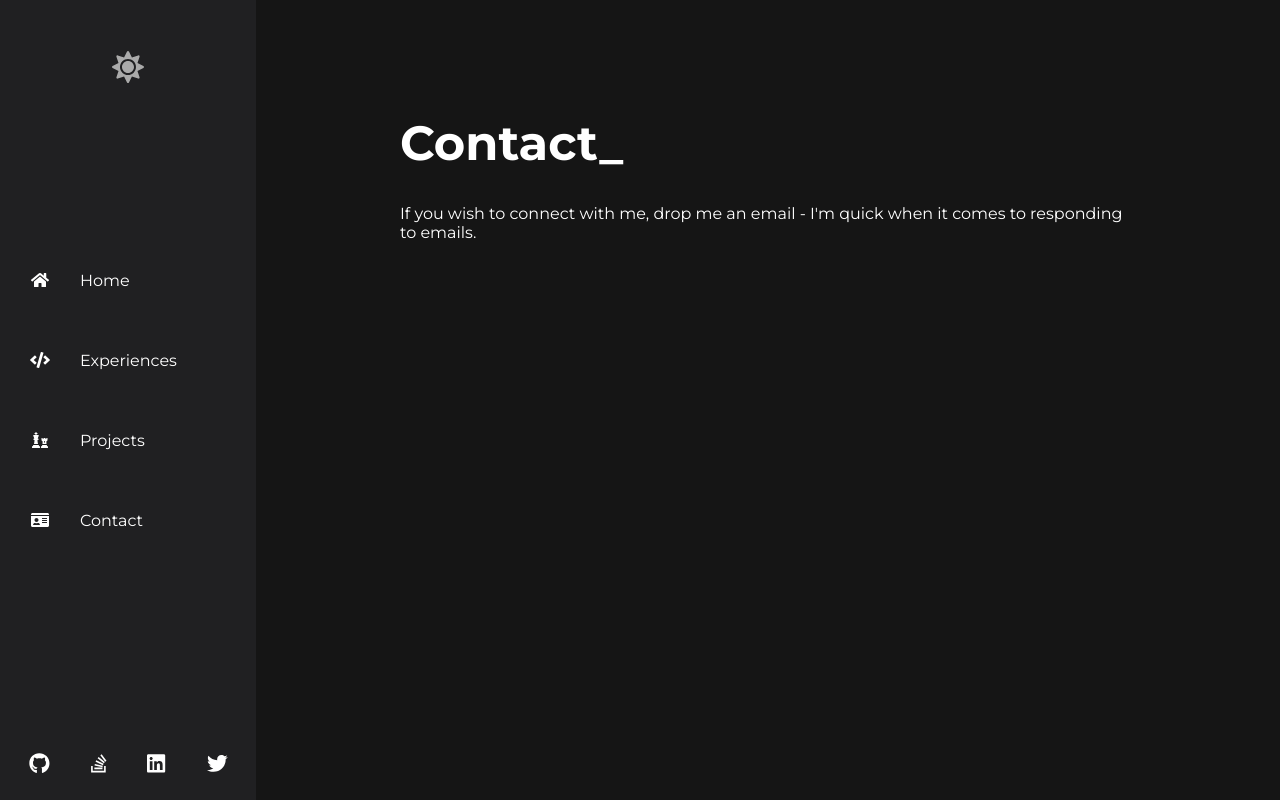
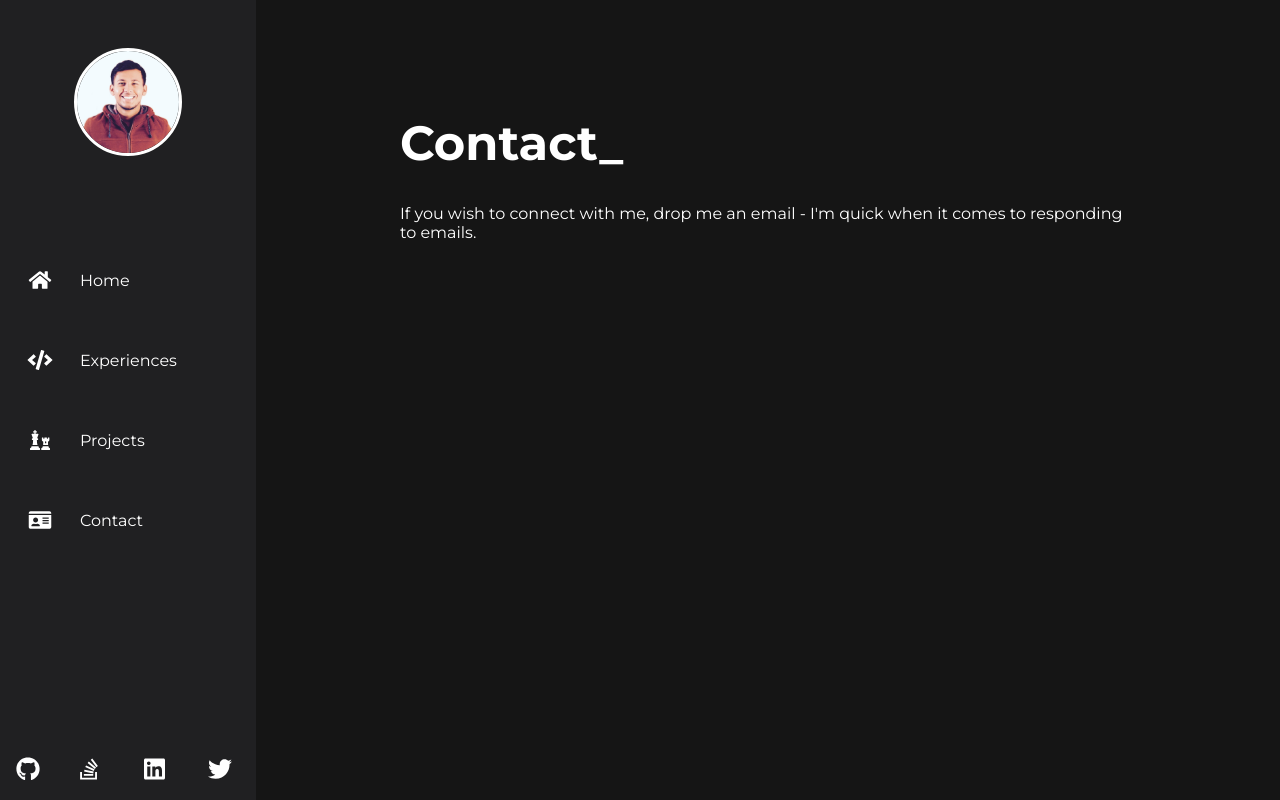
Before and after one commit to Keshavdulal/keshavdulal.com.np.v4, a Gatsby site: page /contact in a window 1280 px wide. Built offline with nearby package versions, Linux system fonts and the light colour scheme; Gatsby itself is replaced by a stand-in of ours.

Commit message:
master : build fixes & desing improvements 4

```diff
--- a/gatsby-config.js
+++ b/gatsby-config.js
@@ -24,7 +24,7 @@ module.exports = {
         background_color: `#663399`,
         theme_color: `#663399`,
         display: `minimal-ui`,
-        icon: ``, // This path is relative to the root of the site.
+        icon: `${__dirname}/src/images/keshav.jpg`,
       },
     },
     // this (optional) plugin enables Progressive Web App + Offline functionality
--- a/src/components/navbar.js
+++ b/src/components/navbar.js
@@ -1,14 +1,35 @@
 import React from "react";
-import { Link } from "gatsby";
+import { useStaticQuery, graphql, Link } from "gatsby";
 import { FontAwesomeIcon } from "@fortawesome/react-fontawesome";
-import { faSun } from "@fortawesome/free-solid-svg-icons";
+// import { faSun } from "@fortawesome/free-solid-svg-icons";
 
 import { navConfig, portfolio } from "../portfolio";
 
-const Navbar = ({ siteTitle }) => (
+const Navbar = ({ siteTitle }) => {
+  const displayPicture = useStaticQuery(graphql`
+    {
+      allFile(filter: { extension: { eq: "jpg" } }) {
+        edges {
+          node {
+            publicURL
+            name
+            id
+          }
+        }
+      }
+    }
+  `);
+
+  // console.log(displayPicture, displayPicture.allFile.edges[0].node.publicURL);
+
+  return (
     <nav className="navbar">
       <div className="logo">
-      <FontAwesomeIcon icon={faSun} />
+        <img
+          className="displayPicture"
+          src={displayPicture.allFile.edges[0].node.publicURL}
+          alt="Keshav Dulal"
+        />
       </div>
 
       <ul className="navbar-nav">
@@ -22,11 +43,11 @@ const Navbar = ({ siteTitle }) => (
         ))}
       </ul>
 
-    <div className="nav-item social-items">
+      <div className="social-items">
         <span className="media-links">
           {portfolio.socialMedia.map((media) => (
             <a
-            className="nav-media-link"
+              className="nav-item nav-media-link"
               href={media.url}
               target="_blank"
               key={media.faName}
@@ -39,5 +60,6 @@ const Navbar = ({ siteTitle }) => (
       </div>
     </nav>
   );
+};
 
 export default Navbar;
--- a/src/pages/contact.js
+++ b/src/pages/contact.js
@@ -6,7 +6,7 @@ import SEO from "../components/seo";
 
 const Contact = () => (
   <Layout>
-    <SEO title="contact" />
+    <SEO title="Contact" />
     <div className="container">
       <div className="content">
         <h1>Contact_</h1>
--- a/src/pages/experiences.js
+++ b/src/pages/experiences.js
@@ -7,7 +7,7 @@
 
 const Experiences = () => (
   <Layout>
-    <SEO title="experience" />
+    <SEO title="Experiences" />
     <div className="container">
       <div className="content">
         <h1>Work Experience_</h1>
--- a/src/pages/projects.js
+++ b/src/pages/projects.js
@@ -7,13 +7,13 @@ import { portfolio } from "../portfolio";
 
 import { library } from "@fortawesome/fontawesome-svg-core";
 import { fab } from "@fortawesome/free-brands-svg-icons";
-import { fas, faHome, faLink } from "@fortawesome/free-solid-svg-icons";
+import { fas, faLink } from "@fortawesome/free-solid-svg-icons";
 import { FontAwesomeIcon } from "@fortawesome/react-fontawesome";
 library.add(fas, fab);
 
 const Projects = () => (
   <Layout>
-    <SEO title="projects" />
+    <SEO title="Projects" />
     <div className="container">
       <div className="content">
         <h1>Projects_</h1>
--- a/src/styles/_navbar.scss
+++ b/src/styles/_navbar.scss
@@ -15,8 +15,44 @@
   .social-items {
     position: absolute;
     bottom: 0;
-    margin-bottom: 1rem;
+    margin: 1rem;
+    width: 16rem;
+
+    .media-links {
+      font-size: 1.5rem;
+      display: flex;
+      justify-content: space-around;
+      :hover {
+        transition: $transitionSpeed;
+        // background: $bgPrimary;
+        color: $accentPrimary;
+      }
+    }
   }
+}
+
+.logo {
+  position: absolute;
+  top: 0;
+  margin-top: 3rem;
+  font-weight: bold;
+  font-size: 2rem;
+  text-align: center;
+  color: $textSecondary;
+  background: $bgSecondary;
+  width: 100%;
+  :hover {
+    transition: $transitionSpeed;
+    transform: scale(1.1);
+    border: 3px solid $accentPrimary;
+  }
+}
+
+.displayPicture {
+  transition: $transitionSpeed;
+  border-radius: 50%;
+  border: 3px solid $textPrimary;
+  width: 40%;
 }
 
 .navbar-nav {
@@ -31,7 +67,9 @@
 .nav-item {
   width: 100%;
   :hover {
+    transition: $transitionSpeed;
     background: $bgPrimary;
+    color: $accentPrimary;
   }
 }
 
@@ -41,30 +79,18 @@
   height: 5rem;
   text-decoration: none;
   color: $textPrimary;
-
+  transition: $transitionSpeed;
   svg {
+    font-size: 1.25rem;
     width: 2rem;
     min-width: 2rem;
     margin: 0 1.5rem;
-    transition: $transitionSpeed;
   }
 }
 
 .link-text {
   display: none;
   margin-left: 1rem;
-}
-
-.logo {
-  position: absolute;
-  top: 0;
-  margin-top: 3rem;
-  font-weight: bold;
-  font-size: 2rem;
-  text-align: center;
-  color: $textSecondary;
-  background: $bgSecondary;
-  width: 100%;
 }
 
 /* small screens */
--- a/src/styles/_variables.scss
+++ b/src/styles/_variables.scss
@@ -1,4 +1,4 @@
-$transitionSpeed: 100ms;
+$transitionSpeed: 500ms;
 
 // Colors
 $textPrimary: #fff;
```
Also changed, not shown: src/components/image.js (+6 -6 lines), src/pages/404.js (+6 -2 lines), src/images/keshav.jpg (added), src/styles/styles.css, 1 other file. Lines whose indentation alone changed are shown as unchanged.
